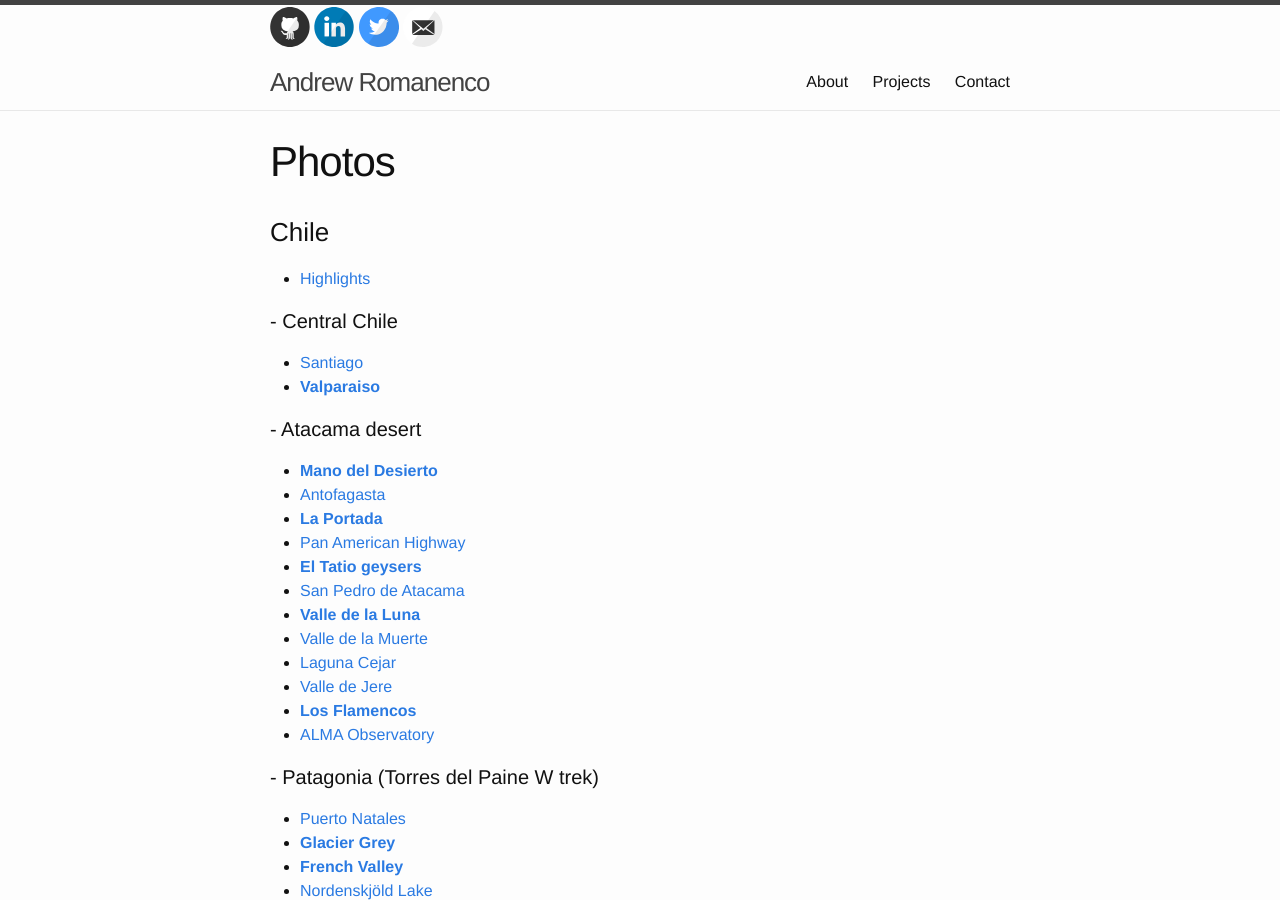
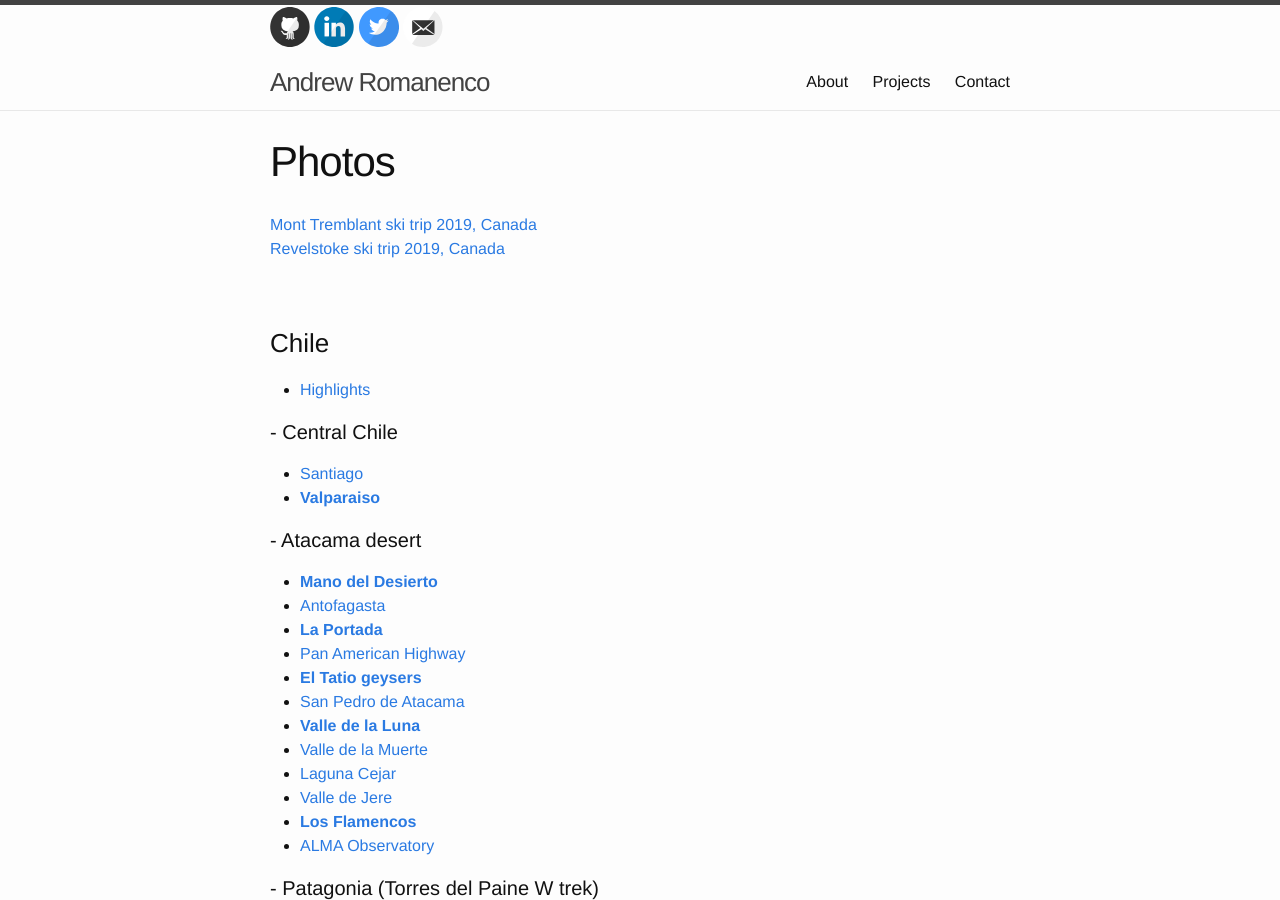
Before and after one commit to andrewromanenco/andrewromanenco.github.io, a Jekyll site: the page built from photos.markdown, in a window 1280 px wide and 900 px high. Built offline with Jekyll 4.4.1, drawn with Linux system fonts in a browser that asks for light colours; comment, search, counter and statistics services are not loaded.

Commit message:
Add winter ski trips photos

```diff
--- a/photos.markdown
+++ b/photos.markdown
@@ -3,6 +3,11 @@ layout: page
 title: Photos
 permalink: /photos/
 ---
+
+<a href="https://photos.app.goo.gl/vNvfdtiSAFyUyjwi9" target="_blank">Mont Tremblant ski trip 2019, Canada</a><br/>
+<a href="https://photos.app.goo.gl/tHLK7gUhZZT9bmis9" target="_blank">Revelstoke ski trip 2019, Canada</a><br/>
+<br/><br/>
+
 ### Chile
 
 - <a href="https://photos.app.goo.gl/XxdCeDuQkE8LJNDW9" target="_blank">Highlights</a><br/>
```
